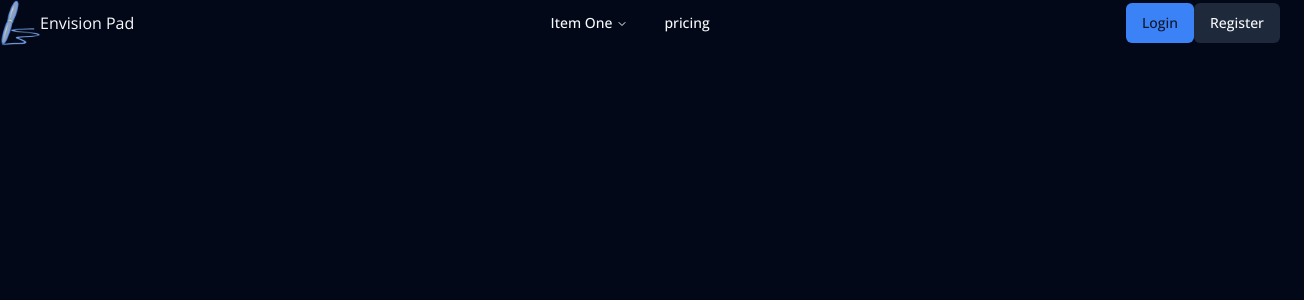
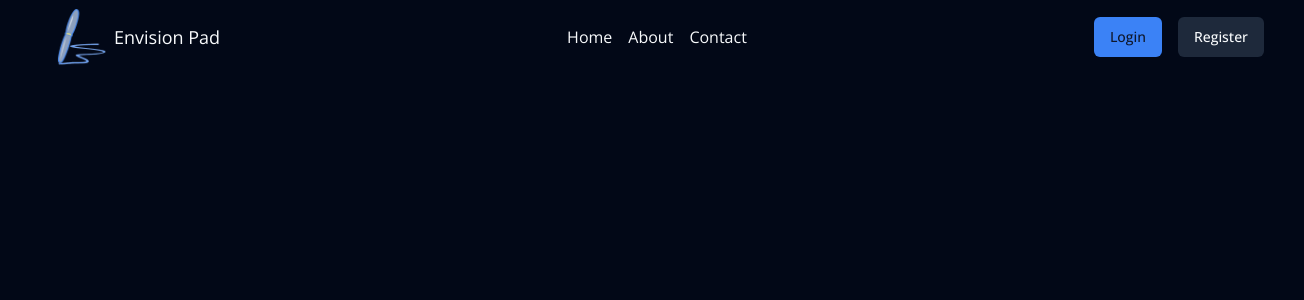
Before and after one commit to ANURAG-PATHAK/envisionpad, a Next.js app: page / in a window 1280 px wide. Shown: the top 300 px of the page, 1304 px wide, since content can reach past the window. Built offline with nearby package versions, Linux system fonts and the light colour scheme.

Commit message:
chore: Update package.json and package-lock.json with react-icons v5.2.1 dependency

```diff
--- a/package.json
+++ b/package.json
@@ -17,6 +17,7 @@
     "next": "14.2.4",
     "react": "^18",
     "react-dom": "^18",
+    "react-icons": "^5.2.1",
     "tailwind-merge": "^2.4.0",
     "tailwindcss-animate": "^1.0.7"
   },
--- a/src/components/Header.tsx
+++ b/src/components/Header.tsx
@@ -1,44 +1,71 @@
-import {
-  NavigationMenu,
-  NavigationMenuContent,
-  NavigationMenuIndicator,
-  NavigationMenuItem,
-  NavigationMenuLink,
-  NavigationMenuList,
-  NavigationMenuTrigger,
-  navigationMenuTriggerStyle,
-  NavigationMenuViewport,
-} from "@/components/ui/navigation-menu"
+"use client";
 import Image from "next/image"
 import { Button } from "./ui/button"
 import Link from "next/link"
+import { MdMenu, MdClose } from "react-icons/md";
+import { useState } from "react";
+import clsx from "clsx";
 
 export default function Header() {
   return (
-    <nav className="flex justify-between items-center">
-      <div className="flex items-center">
-        <Image src="/logo.png" alt="Logo" width={40} height={40} />
-        <div>Envision Pad</div>
-      </div>
-      <div>
-        <NavigationMenu>
-          <NavigationMenuList>
-            <NavigationMenuItem>
-              <NavigationMenuTrigger>Item One</NavigationMenuTrigger>
-              <NavigationMenuContent>
-                <NavigationMenuLink className={navigationMenuTriggerStyle()}>Link</NavigationMenuLink>
-              </NavigationMenuContent>
-            </NavigationMenuItem>
-            <NavigationMenuItem>
-              <Link href={"/"} className={navigationMenuTriggerStyle()}>pricing</Link>
-            </NavigationMenuItem>
-          </NavigationMenuList>
-        </NavigationMenu>
-      </div>
-      <div>
-        <Button>Login</Button>
-        <Button variant={"secondary"}>Register</Button>
-      </div>
-    </nav>
+    <>
+      <DesktopNav className="hidden md:flex" />
+      <MobileNav className="flex md:hidden" />
+    </>
   )
 }
+
+export function DesktopNav({ className }: { className: string }) {
+  return (
+    <div className={clsx(className, "container flex justify-between items-center mx-6 my-2")}>
+      <Link href="/" className="flex items-center">
+        <Image src="/logo.png" alt="Logo" width={50} height={50} />
+        <div className="mx-2 text-lg">Envision Pad</div>
+      </Link>
+      <nav className="flex justify-between my-4">
+        <Link className="mx-2" href="/">Home</Link>
+        <Link className="mx-2" href="/about">About</Link>
+        <Link className="mx-2" href="/contact">Contact</Link>
+      </nav>
+      <div>
+        <Button className="mx-2">Login</Button>
+        <Button className="mx-2" variant={"secondary"}>Register</Button>
+      </div>
+    </div>
+  )
+}
+
+export function MobileNav({ className }: { className: string }) {
+  const [isOpen, setIsOpen] = useState(false);
+  return (
+    <div className={clsx(className, "container flex flex-col my-4")}>
+      <div className={isOpen ? "hidden" : "flex justify-between md:hidden"}>
+        <Link href="/" className="flex items-center">
+          <Image src="/logo.png" alt="Logo" width={40} height={40} />
+          <div className="mx-2">Envision Pad</div>
+        </Link>
+        <div className="">
+          <Button variant={"ghost"} onClick={() => { setIsOpen(true) }} >
+            <MdMenu className="text-2xl" />
+          </Button>
+        </div>
+      </div >
+      <div className={isOpen ? "flex flex-col md:hidden" : "hidden"}>
+        <div className="self-end">
+          <Button variant={"ghost"} onClick={() => { setIsOpen(false) }}>
+            <MdClose className="text-2xl" />
+          </Button>
+        </div>
+        <nav className="flex flex-col items-center my-4">
+          <Link className="my-2" href="/">Home</Link>
+          <Link className="my-2" href="/about">About</Link>
+          <Link className="my-2" href="/contact">Contact</Link>
+        </nav>
+        <div className="flex flex-col my-4">
+          <Button className="my-2">Login</Button>
+          <Button className="my-2" variant={"secondary"}>Register</Button>
+        </div>
+      </div>
+    </div >
+  )
+}
--- a/src/components/ui/navigation-menu.tsx
+++ /dev/null
@@ -1,128 +0,0 @@
-import * as React from "react"
-import * as NavigationMenuPrimitive from "@radix-ui/react-navigation-menu"
-import { cva } from "class-variance-authority"
-import { ChevronDown } from "lucide-react"
-
-import { cn } from "@/lib/utils"
-
-const NavigationMenu = React.forwardRef<
-  React.ElementRef<typeof NavigationMenuPrimitive.Root>,
-  React.ComponentPropsWithoutRef<typeof NavigationMenuPrimitive.Root>
->(({ className, children, ...props }, ref) => (
-  <NavigationMenuPrimitive.Root
-    ref={ref}
-    className={cn(
-      "relative z-10 flex max-w-max flex-1 items-center justify-center",
-      className
-    )}
-    {...props}
-  >
-    {children}
-    <NavigationMenuViewport />
-  </NavigationMenuPrimitive.Root>
-))
-NavigationMenu.displayName = NavigationMenuPrimitive.Root.displayName
-
-const NavigationMenuList = React.forwardRef<
-  React.ElementRef<typeof NavigationMenuPrimitive.List>,
-  React.ComponentPropsWithoutRef<typeof NavigationMenuPrimitive.List>
->(({ className, ...props }, ref) => (
-  <NavigationMenuPrimitive.List
-    ref={ref}
-    className={cn(
-      "group flex flex-1 list-none items-center justify-center space-x-1",
-      className
-    )}
-    {...props}
-  />
-))
-NavigationMenuList.displayName = NavigationMenuPrimitive.List.displayName
-
-const NavigationMenuItem = NavigationMenuPrimitive.Item
-
-const navigationMenuTriggerStyle = cva(
-  "group inline-flex h-10 w-max items-center justify-center rounded-md bg-background px-4 py-2 text-sm font-medium transition-colors hover:bg-accent hover:text-accent-foreground focus:bg-accent focus:text-accent-foreground focus:outline-none disabled:pointer-events-none disabled:opacity-50 data-[active]:bg-accent/50 data-[state=open]:bg-accent/50"
-)
-
-const NavigationMenuTrigger = React.forwardRef<
-  React.ElementRef<typeof NavigationMenuPrimitive.Trigger>,
-  React.ComponentPropsWithoutRef<typeof NavigationMenuPrimitive.Trigger>
->(({ className, children, ...props }, ref) => (
-  <NavigationMenuPrimitive.Trigger
-    ref={ref}
-    className={cn(navigationMenuTriggerStyle(), "group", className)}
-    {...props}
-  >
-    {children}{" "}
-    <ChevronDown
-      className="relative top-[1px] ml-1 h-3 w-3 transition duration-200 group-data-[state=open]:rotate-180"
-      aria-hidden="true"
-    />
-  </NavigationMenuPrimitive.Trigger>
-))
-NavigationMenuTrigger.displayName = NavigationMenuPrimitive.Trigger.displayName
-
-const NavigationMenuContent = React.forwardRef<
-  React.ElementRef<typeof NavigationMenuPrimitive.Content>,
-  React.ComponentPropsWithoutRef<typeof NavigationMenuPrimitive.Content>
->(({ className, ...props }, ref) => (
-  <NavigationMenuPrimitive.Content
-    ref={ref}
-    className={cn(
-      "left-0 top-0 w-full data-[motion^=from-]:animate-in data-[motion^=to-]:animate-out data-[motion^=from-]:fade-in data-[motion^=to-]:fade-out data-[motion=from-end]:slide-in-from-right-52 data-[motion=from-start]:slide-in-from-left-52 data-[motion=to-end]:slide-out-to-right-52 data-[motion=to-start]:slide-out-to-left-52 md:absolute md:w-auto ",
-      className
-    )}
-    {...props}
-  />
-))
-NavigationMenuContent.displayName = NavigationMenuPrimitive.Content.displayName
-
-const NavigationMenuLink = NavigationMenuPrimitive.Link
-
-const NavigationMenuViewport = React.forwardRef<
-  React.ElementRef<typeof NavigationMenuPrimitive.Viewport>,
-  React.ComponentPropsWithoutRef<typeof NavigationMenuPrimitive.Viewport>
->(({ className, ...props }, ref) => (
-  <div className={cn("absolute left-0 top-full flex justify-center")}>
-    <NavigationMenuPrimitive.Viewport
-      className={cn(
-        "origin-top-center relative mt-1.5 h-[var(--radix-navigation-menu-viewport-height)] w-full overflow-hidden rounded-md border bg-popover text-popover-foreground shadow-lg data-[state=open]:animate-in data-[state=closed]:animate-out data-[state=closed]:zoom-out-95 data-[state=open]:zoom-in-90 md:w-[var(--radix-navigation-menu-viewport-width)]",
-        className
-      )}
-      ref={ref}
-      {...props}
-    />
-  </div>
-))
-NavigationMenuViewport.displayName =
-  NavigationMenuPrimitive.Viewport.displayName
-
-const NavigationMenuIndicator = React.forwardRef<
-  React.ElementRef<typeof NavigationMenuPrimitive.Indicator>,
-  React.ComponentPropsWithoutRef<typeof NavigationMenuPrimitive.Indicator>
->(({ className, ...props }, ref) => (
-  <NavigationMenuPrimitive.Indicator
-    ref={ref}
-    className={cn(
-      "top-full z-[1] flex h-1.5 items-end justify-center overflow-hidden data-[state=visible]:animate-in data-[state=hidden]:animate-out data-[state=hidden]:fade-out data-[state=visible]:fade-in",
-      className
-    )}
-    {...props}
-  >
-    <div className="relative top-[60%] h-2 w-2 rotate-45 rounded-tl-sm bg-border shadow-md" />
-  </NavigationMenuPrimitive.Indicator>
-))
-NavigationMenuIndicator.displayName =
-  NavigationMenuPrimitive.Indicator.displayName
-
-export {
-  navigationMenuTriggerStyle,
-  NavigationMenu,
-  NavigationMenuList,
-  NavigationMenuItem,
-  NavigationMenuContent,
-  NavigationMenuTrigger,
-  NavigationMenuLink,
-  NavigationMenuIndicator,
-  NavigationMenuViewport,
-}
```
Also changed, not shown: 1 other file (tests, documents, lock files or other folders).
